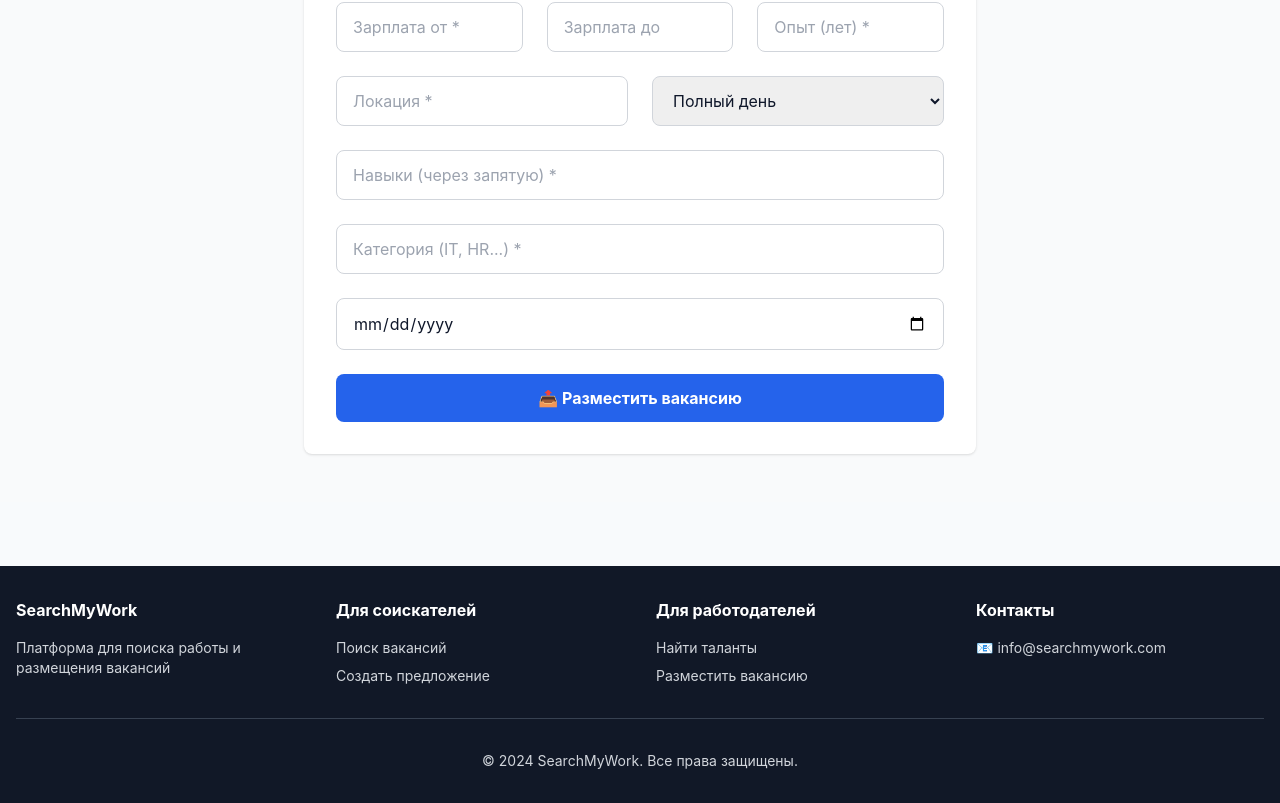
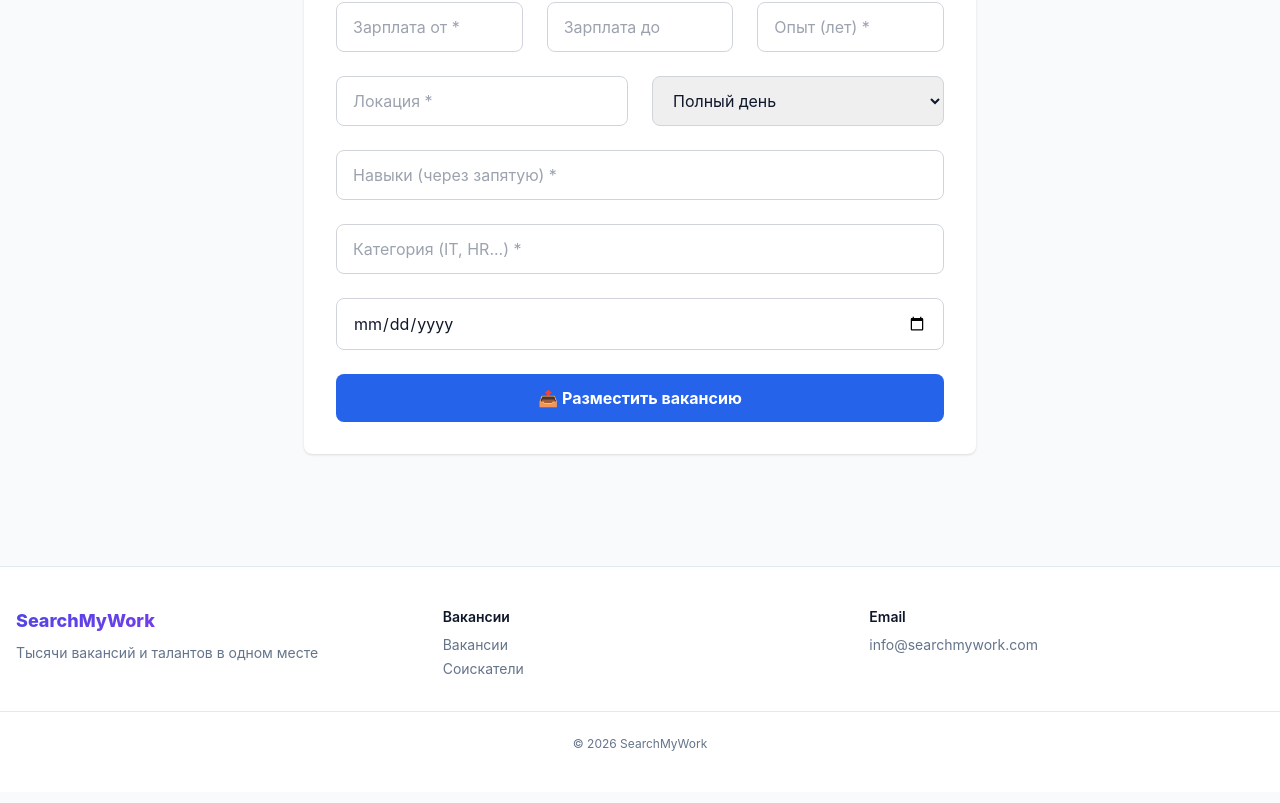
Before and after one commit to dargoma411-sys/SearchMyWork, a Next.js app: page /job-form in a window 1280 px wide. Shown: the part 468-1271 px from the top of the page. Built offline with nearby package versions, Linux system fonts and the light colour scheme.

Commit message:
Update Footer.js

```diff
--- a/components/Footer.js
+++ b/components/Footer.js
@@ -1,38 +1,39 @@
+'use client'
+
+import { useApp } from '@/lib/context'
+
 export default function Footer() {
+  const { t } = useApp()
+
   return (
-    <footer className="bg-gray-900 text-gray-300 py-8 mt-16">
-      <div className="max-w-7xl mx-auto px-4">
-        <div className="grid grid-cols-1 md:grid-cols-4 gap-8 mb-8">
+    <footer
+      className="border-t mt-16 py-10"
+      style={{ background: 'var(--card)', borderColor: 'var(--border)' }}
+    >
+      <div className="max-w-7xl mx-auto px-4 grid md:grid-cols-3 gap-8 text-sm">
         <div>
-            <h3 className="text-white font-bold mb-4">SearchMyWork</h3>
-            <p className="text-sm">Платформа для поиска работы и размещения вакансий</p>
+          <div className="font-extrabold text-lg gradient-text mb-2">SearchMyWork</div>
+          <p style={{ color: 'var(--muted)' }}>
+            {t('hero_subtitle')}
+          </p>
         </div>
-
         <div>
-            <h4 className="text-white font-bold mb-4">Для соискателей</h4>
-            <ul className="space-y-2 text-sm">
-              <li><a href="/" className="hover:text-white">Поиск вакансий</a></li>
-              <li><a href="/offer-form" className="hover:text-white">Создать предложение</a></li>
+          <div className="font-semibold mb-2">{t('nav_jobs')}</div>
+          <ul className="space-y-1" style={{ color: 'var(--muted)' }}>
+            <li><a href="/" className="hover:opacity-70">{t('nav_jobs')}</a></li>
+            <li><a href="/offers" className="hover:opacity-70">{t('nav_offers')}</a></li>
           </ul>
         </div>
-
         <div>
-            <h4 className="text-white font-bold mb-4">Для работодателей</h4>
-            <ul className="space-y-2 text-sm">
-              <li><a href="/offers" className="hover:text-white">Найти таланты</a></li>
-              <li><a href="/job-form" className="hover:text-white">Разместить вакансию</a></li>
-            </ul>
-          </div>
-
-          <div>
-            <h4 className="text-white font-bold mb-4">Контакты</h4>
-            <p className="text-sm">📧 info@searchmywork.com</p>
+          <div className="font-semibold mb-2">Email</div>
+          <p style={{ color: 'var(--muted)' }}>info@searchmywork.com</p>
         </div>
       </div>
-
-        <div className="border-t border-gray-700 pt-8 text-center text-sm">
-          <p>&copy; 2024 SearchMyWork. Все права защищены.</p>
-        </div>
+      <div
+        className="text-center text-xs mt-8 pt-6 border-t"
+        style={{ color: 'var(--muted)', borderColor: 'var(--border)' }}
+      >
+        © {new Date().getFullYear()} SearchMyWork
       </div>
     </footer>
   )
```
Lines whose indentation alone changed are shown as unchanged.
